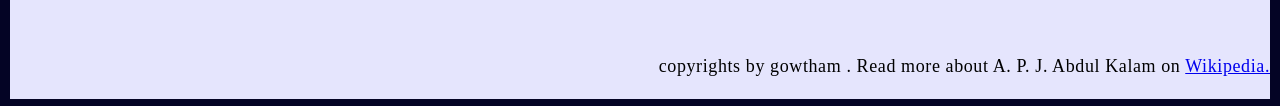
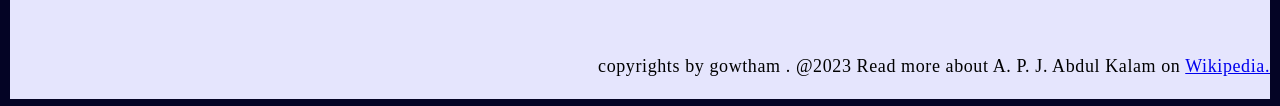
Before and after one commit to GowthamKumarMandala/tribute_page, a plain HTML site: page index.html in a window 1280 px wide. Shown: the part 1142-1248 px from the top of the page. Drawn offline with Linux system fonts and the light colour scheme.

Commit message:
Update index.html

```diff
--- a/index.html
+++ b/index.html
@@ -87,7 +87,7 @@
 
 
             <footer>
-                <p>copyrights by gowtham .
+                <p>copyrights by gowtham . @2023
                     Read more about A. P. J. Abdul Kalam on
                     <a href="https://en.wikipedia.org/wiki/A._P._J._Abdul_Kalam">Wikipedia.</a>
                 </p>
```
